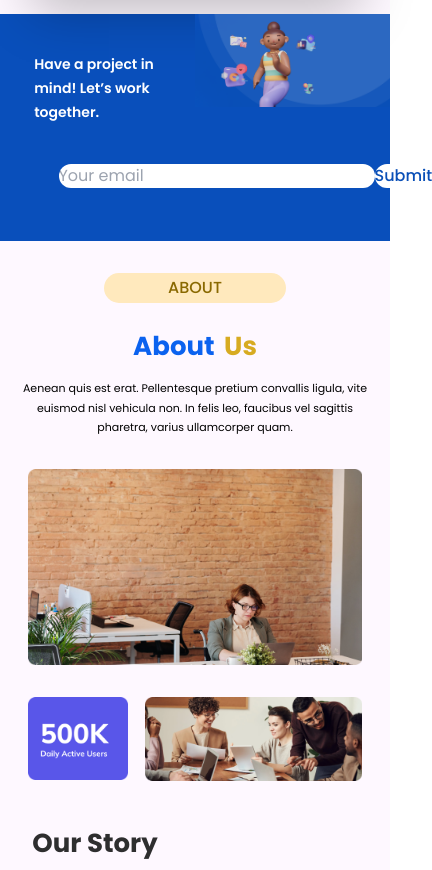
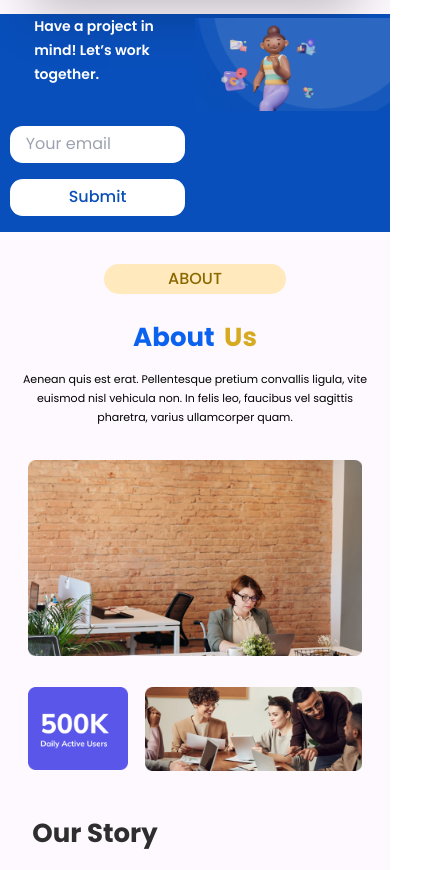
Before and after one commit to jaivikpatel2001/leotech, a React (Create React App) app: page / in a window 390 px wide. Shown: the part 3334-4204 px from the top of the page, 432 px wide, since content can reach past the window. Built offline with nearby package versions, Linux system fonts and the light colour scheme.

Commit message:
add animation

```diff
--- a/src/Components/Contact/Contact.css
+++ b/src/Components/Contact/Contact.css
@@ -71,21 +71,22 @@
   }
   .formdata {
     display: flex;
-    width: 40%;
+    flex-direction: column;
+    width: 90%;
   }
   .right {
-    width: 90%;
-    height: 25vh;
+    width: 50%;
+    height: 23vh;
   }
   .inputfield {
     margin-top: 1rem;
     border-radius: 0.8rem;
-    padding: 0rem 0rem;
+    padding: 0.4rem 1rem;
     outline: none;
   }
   .submit {
     margin-top: 1rem;
-    padding: 0rem 0rem;
+    padding: 0.4rem 0rem;
     border-radius: 0.8rem;
     margin-left: 0rem;
     font-weight: 500;
--- a/src/Components/Header/Header.jsx
+++ b/src/Components/Header/Header.jsx
@@ -65,8 +65,8 @@ const Header = () => {
 
         <div className="herocontainer w-10/12 m-auto">
           <motion.div
-            initial={{ opacity: 0 }}
-            whileInView={{ opacity: 1 }}
+            initial={{ opacity: 0, x: -20 }}
+            whileInView={{ opacity: 1, x: 0 }}
             transition={{ duration: 2, ease: "easeInOut" }}
             viewport={{ once: true }}
             className="heroleft"
@@ -91,7 +91,15 @@ const Header = () => {
             </div>
           </motion.div>
           <div className="heroright">
-            <img className="heroimggirl" src={heroimg} alt="" />
+            <motion.img
+              initial={{ opacity: 0, x: 20 }}
+              whileInView={{ opacity: 1, x: 0 }}
+              transition={{ duration: 2, ease: "easeInOut" }}
+              viewport={{ once: true }}
+              className="heroimggirl"
+              src={heroimg}
+              alt=""
+            />
           </div>
         </div>
       </div>
```
